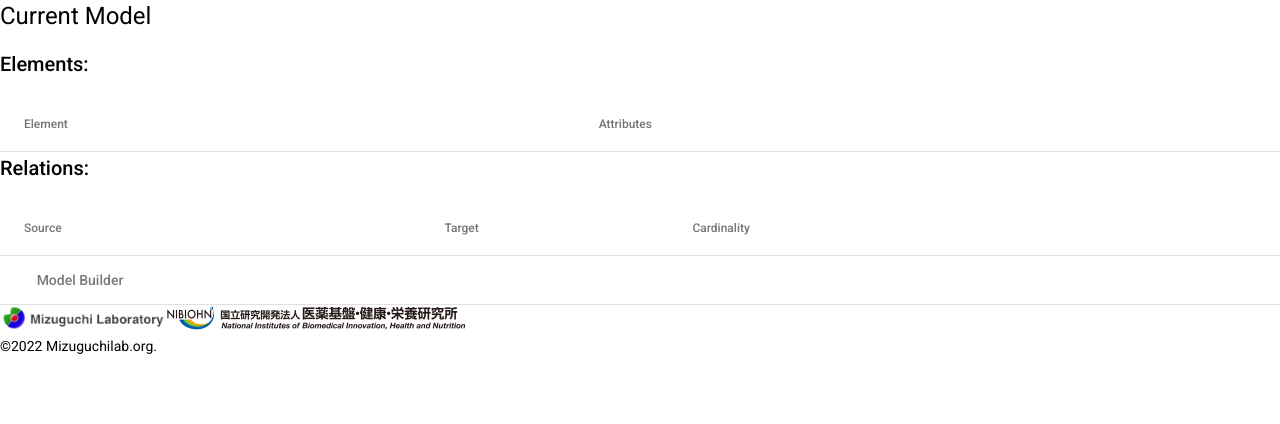
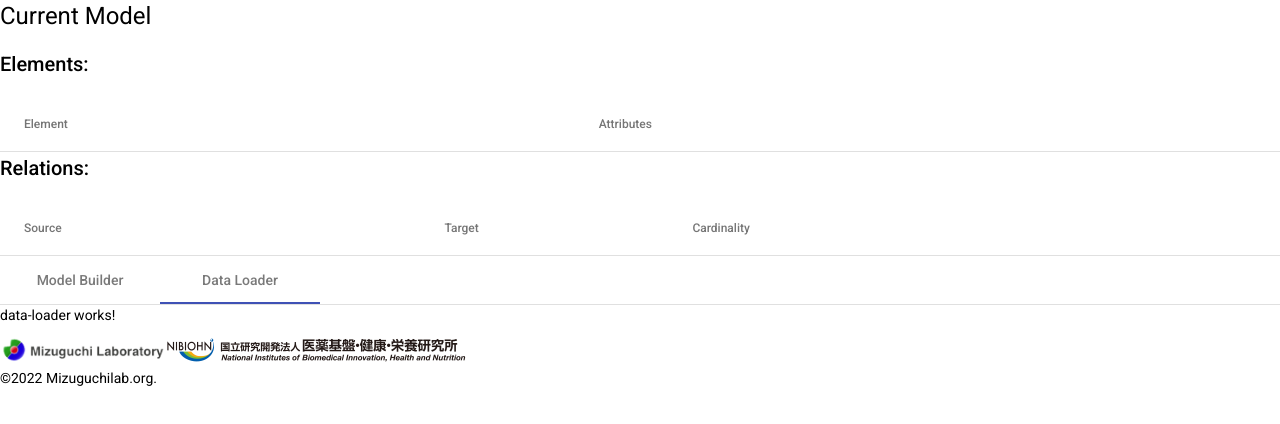
Before and after one commit to targetmine/send_DataProvider, an Angular app in the folder DataReusable/: page /loader in a window 1280 px wide. Before the commit this address led to /. Shown: the top 424 px of the page. Built offline with nearby package versions, Linux system fonts and the light colour scheme.

Commit message:
Empty Data Loader component and router.

```diff
--- a/DataReusable/src/app/app-routing.module.ts
+++ b/DataReusable/src/app/app-routing.module.ts
@@ -1,9 +1,11 @@
 import { NgModule } from '@angular/core';
 import { RouterModule, Routes } from '@angular/router';
 import { ModelBuilderComponent } from './modeler/model-builder/model-builder.component';
+import { DataLoaderComponent } from './loader/data-loader/data-loader.component';
 
 const routes: Routes = [
 	{ path: 'builder', component: ModelBuilderComponent},
+	{ path: 'loader', component: DataLoaderComponent},
 
 	{ path: '', redirectTo: 'builder', pathMatch: 'full'}
 ];
--- a/DataReusable/src/app/app.component.ts
+++ b/DataReusable/src/app/app.component.ts
@@ -20,7 +20,7 @@ export class AppComponent implements OnInit {
 		// initialize navigation tabs
 		this.tabs = [
 			{ label: 'Model Builder', link: './builder', index: 0 },
-			//{ label: 'File Parser', link: './parser', index: 1 },
+			{ label: 'Data Loader', link: './loader', index: 1 },
 		];
 	}
 
--- a/DataReusable/src/app/app.module.ts
+++ b/DataReusable/src/app/app.module.ts
@@ -5,6 +5,7 @@ import { BrowserModule } from '@angular/platform-browser';
 import { AppRoutingModule } from './app-routing.module';
 import { AppComponent } from './app.component';
 import { ModelerModule } from './modeler/modeler.module';
+import { LoaderModule } from './loader/loader.module';
 
 import { MatTabsModule } from '@angular/material/tabs';
 
@@ -19,6 +20,7 @@ import { MatTabsModule } from '@angular/material/tabs';
     BrowserModule,
     AppRoutingModule,
 		ModelerModule,
+		LoaderModule,
     MatTabsModule,
   ]
 })
--- /dev/null
+++ b/DataReusable/src/app/loader/data-loader/data-loader.component.html
@@ -0,0 +1 @@
+<p>data-loader works!</p>
--- /dev/null
+++ b/DataReusable/src/app/loader/data-loader/data-loader.component.ts
@@ -0,0 +1,15 @@
+import { Component, OnInit } from '@angular/core';
+
+@Component({
+  selector: 'app-data-loader',
+  templateUrl: './data-loader.component.html',
+  styleUrls: ['./data-loader.component.css']
+})
+export class DataLoaderComponent implements OnInit {
+
+  constructor() { }
+
+  ngOnInit(): void {
+  }
+
+}
```
Also changed, not shown: DataReusable/src/app/loader/loader.module.ts (added, +15 -0 lines), DataReusable/src/app/loader/data-loader/data-loader.component.css (added), 1 other file (tests, documents, lock files or other folders).
